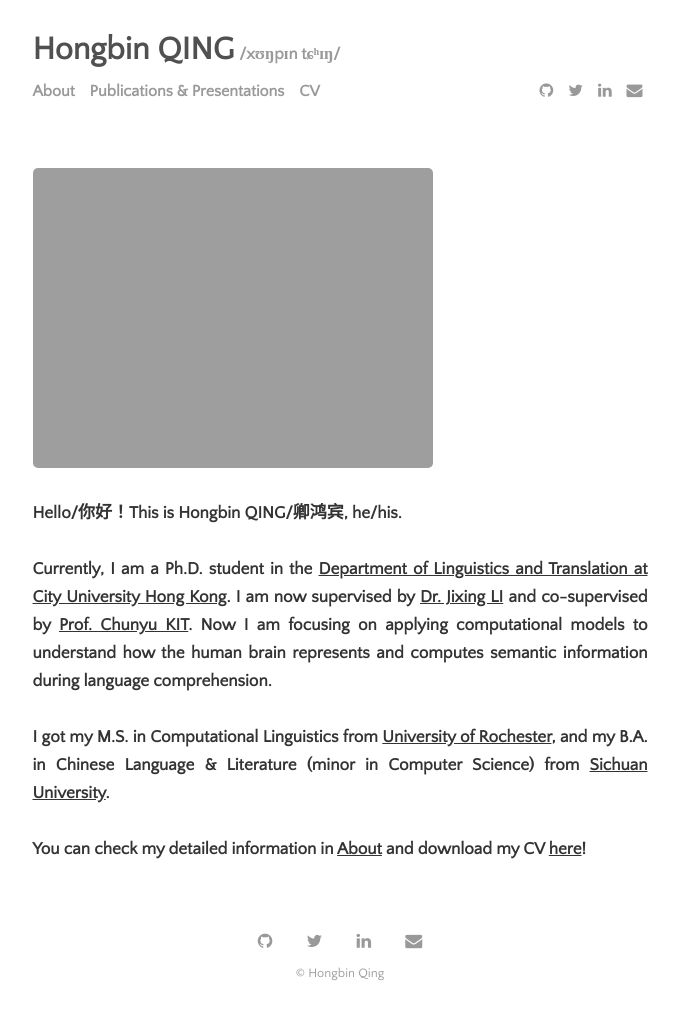
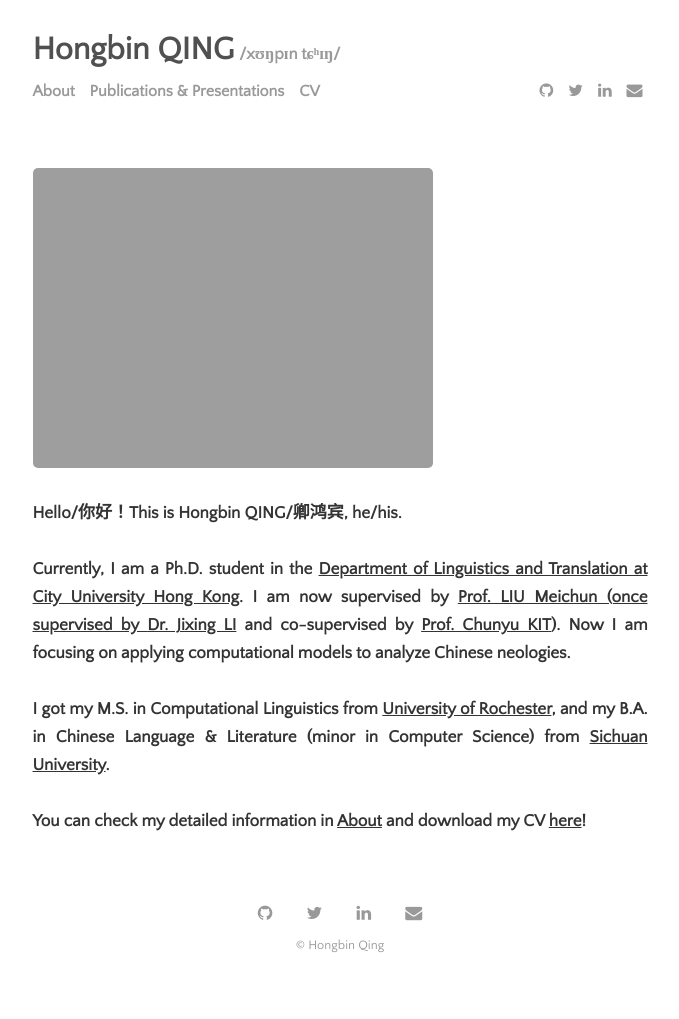
Before and after one commit to hongbinqing/hongbinqing.github.io, a Jekyll site: the page built from index.html, in a window 1280 px wide. Shown: the whole page, without its empty margins (300-979 px from the left). Built offline with Jekyll 4.4.1, drawn with Linux system fonts in a browser that asks for light colours; the list of posts is cut into pages by our own code; after the commit the page ends 991 px from its top, so only the background shows below that.

Commit message:
Update index.html

```diff
--- a/index.html
+++ b/index.html
@@ -13,7 +13,7 @@
   <h4>
   Hello/你好！This is Hongbin QING/卿鸿宾, he/his. <br><br>
 
-  Currently, I am a Ph.D. student in the <a href="https://lt.cityu.edu.hk/">Department of Linguistics and Translation at City University Hong Kong</a>. I am now supervised by <a href="https://scholars.cityu.edu.hk/en/person/jixingli">Dr. Jixing LI</a> and co-supervised by <a href="https://scholars.cityu.edu.hk/en/person/ctckit">Prof. Chunyu KIT</a>. Now I am focusing on applying computational models to understand how the human brain represents and computes semantic information during language comprehension.<br><br>
+  Currently, I am a Ph.D. student in the <a href="https://lt.cityu.edu.hk/">Department of Linguistics and Translation at City University Hong Kong</a>. I am now supervised by <a href="https://scholars.cityu.edu.hk/en/persons/meichun-liu(1fc8996c-9579-4078-a24e-6aab99bcf27c).html">Prof. LIU Meichun (once supervised by <a href="https://scholars.cityu.edu.hk/en/person/jixingli">Dr. Jixing LI</a> and co-supervised by <a href="https://scholars.cityu.edu.hk/en/person/ctckit">Prof. Chunyu KIT</a>). Now I am focusing on applying computational models to analyze Chinese neologies.<br><br>
   I got my M.S. in Computational Linguistics from <a href="https://www.sas.rochester.edu/lin/">University of Rochester</a>, and my B.A. in Chinese Language & Literature (minor in Computer Science) from <a href="https://en.scu.edu.cn/">Sichuan University</a>.<br><br>
   You can check my detailed information in <a href="https://hongbinqing.github.io/about.html">About</a> and download my CV <a href="CV.pdf">here</a>! <br>
   </h4>
```
